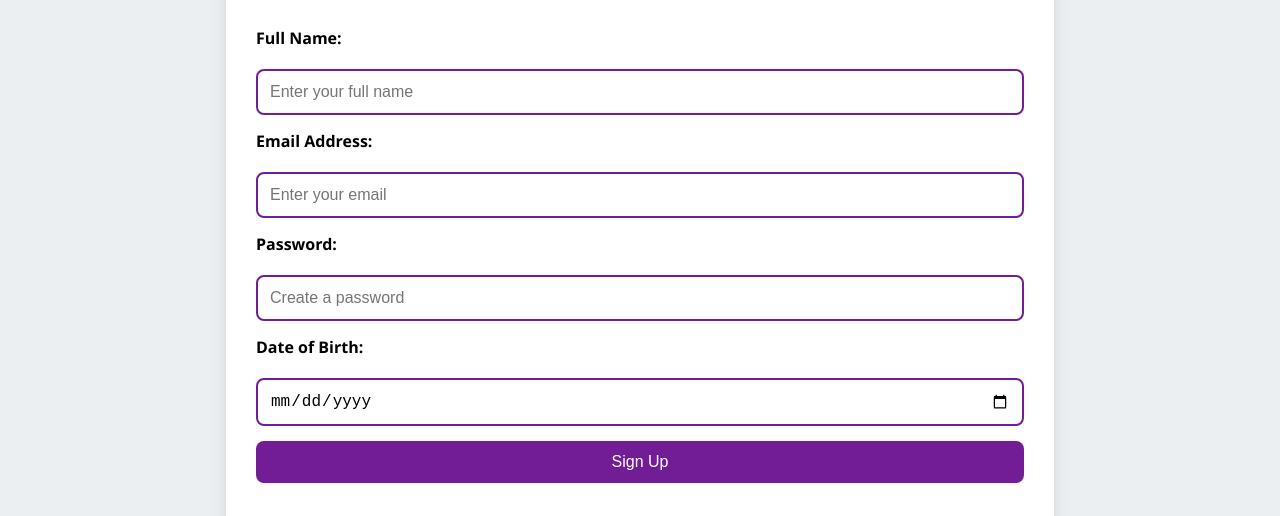
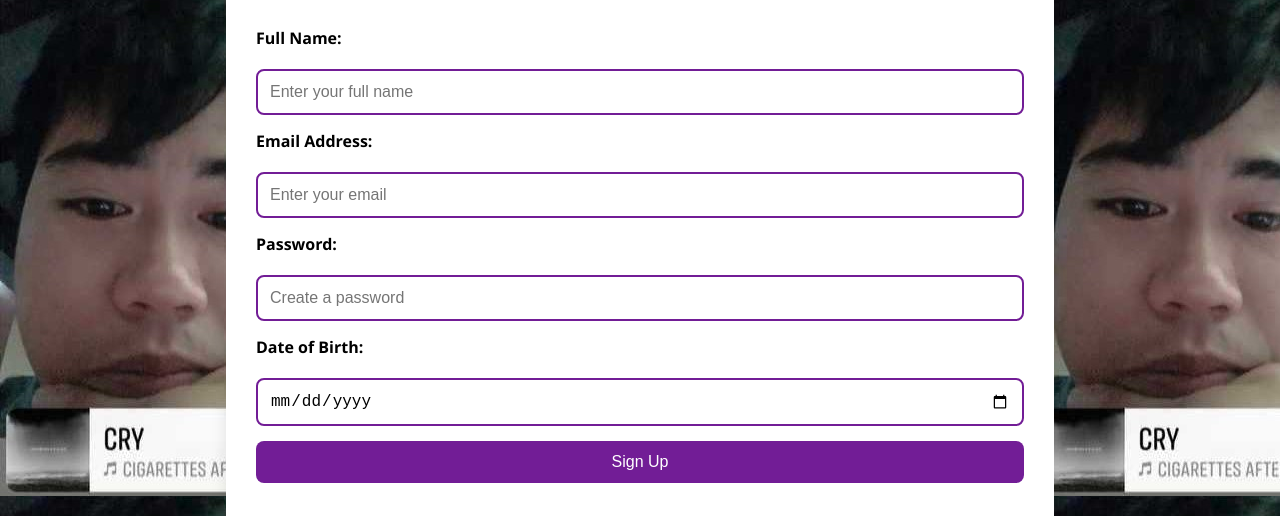
Before and after one commit to Lui-XIX/htmlform, a plain HTML site: page index.html in a window 1280 px wide. Shown: the part 19-535 px from the top of the page. Drawn offline with Linux system fonts and the light colour scheme.

Commit message:
Update index.html

```diff
--- a/index.html
+++ b/index.html
@@ -97,7 +97,7 @@
     </style>
 </head>
 <body>
-	<body background="one.jpg">
+	<body background="img.jpg">
     <div class="wrapper">
         <h1>Register Now</h1>
         <form id="registration-form">
```
